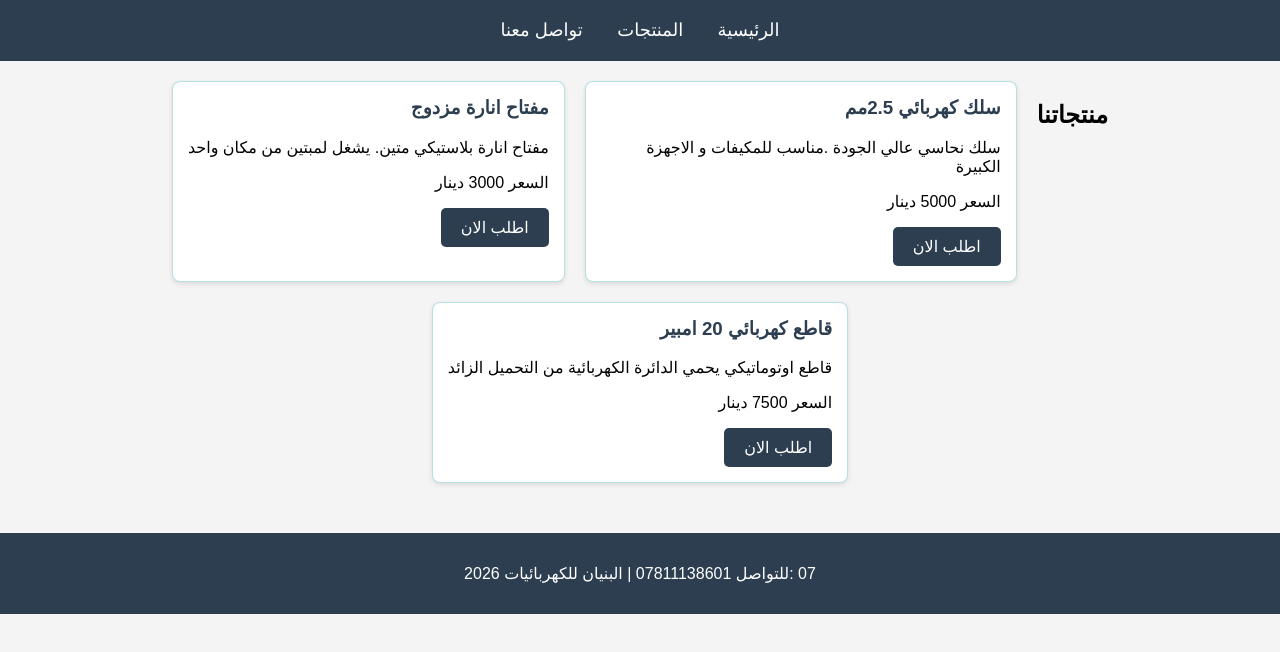
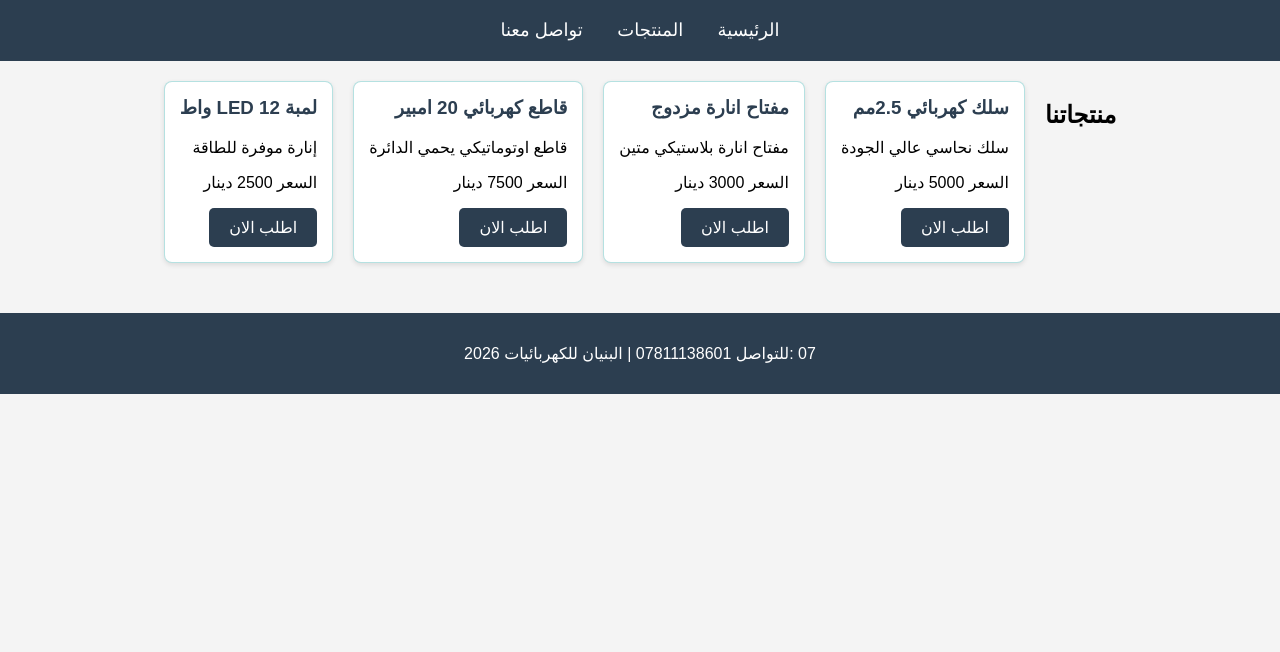
Before and after one commit to melakalmohmeed41-jpg/al-bunyan, a plain HTML site: page index.html in a window 1280 px wide. Shown: the part 82-734 px from the top of the page. Drawn offline with Linux system fonts and the light colour scheme.

Commit message:
Render products from JavaScript

```diff
--- a/index.html
+++ b/index.html
@@ -15,28 +15,9 @@
               <a href="#">تواصل معنا</a>
           </nav>
     </header>
-    <main>
+    <main id="products-container">
         <h2>منتجاتنا</h2>
-        <div class="product">
-            <h3>سلك كهربائي 2.5مم</h3>
-            <p>سلك نحاسي عالي الجودة .مناسب للمكيفات و الاجهزة الكبيرة </p>
-            <p>السعر 5000 دينار</p>
-            <button>اطلب الان</button>
-        </div>
-
-        <div class="product">
-            <h3>مفتاح انارة مزدوج </h3>
-            <p>مفتاح انارة بلاستيكي متين. يشغل لمبتين من مكان واحد</p>
-            <p>السعر 3000 دينار</p>
-            <button>اطلب الان</button>
-        </div>
-        <div  class="product">
-            <h3>قاطع كهربائي 20 امبير </h3>
-            <p>قاطع اوتوماتيكي يحمي الدائرة الكهربائية من التحميل الزائد </p>
-            <p>السعر 7500 دينار</p>
-            <button>اطلب الان</button>
-        </div>
-</main>
+    </main>
 <footer>
      <p>07 :للتواصل 07811138601  |  البنيان للكهربائيات 2026</p>
 </footer>
--- a/script.js
+++ b/script.js
@@ -1 +1,30 @@
 console.log("Al-Bunyan website loaded");
+const products = [
+  { id: 1, name: "سلك كهربائي 2.5مم", description: "سلك نحاسي عالي الجودة", price: 5000 },
+  { id: 2, name: "مفتاح انارة مزدوج", description: "مفتاح انارة بلاستيكي متين", price: 3000 },
+  { id: 3, name: "قاطع كهربائي 20 امبير", description: "قاطع اوتوماتيكي يحمي الدائرة", price: 7500 },
+  { id: 4, name: "لمبة LED 12 واط", description: "إنارة موفرة للطاقة", price: 2500 }
+];
+
+console.log(products);
+function renderProducts() {
+  const container = document.getElementById("products-container");
+
+  products.forEach(function (product) {
+    const box = document.createElement("div");
+    box.className = "product";
+
+    box.innerHTML = `
+      <h3>${product.name}</h3>
+      <p>${product.description}</p>
+      <p>السعر ${product.price} دينار</p>
+      <button>اطلب الان</button>
+    `;
+
+    container.appendChild(box);
+  });
+}
+
+renderProducts();
+
+console.log(products.length);
```
